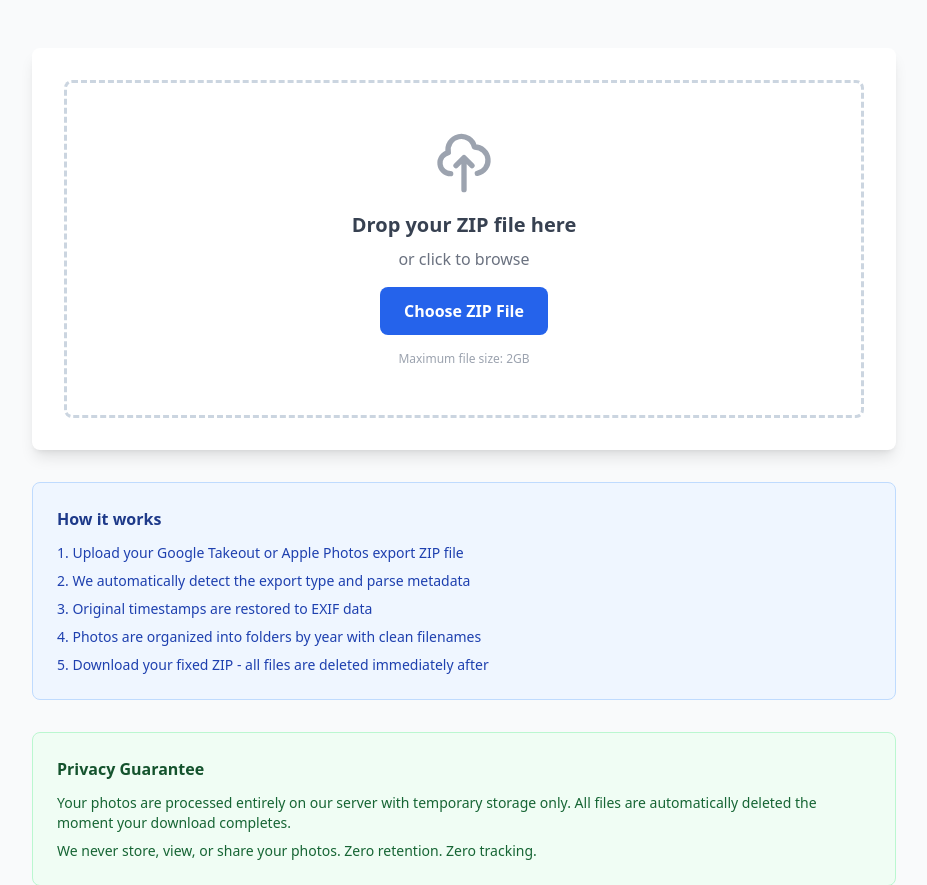
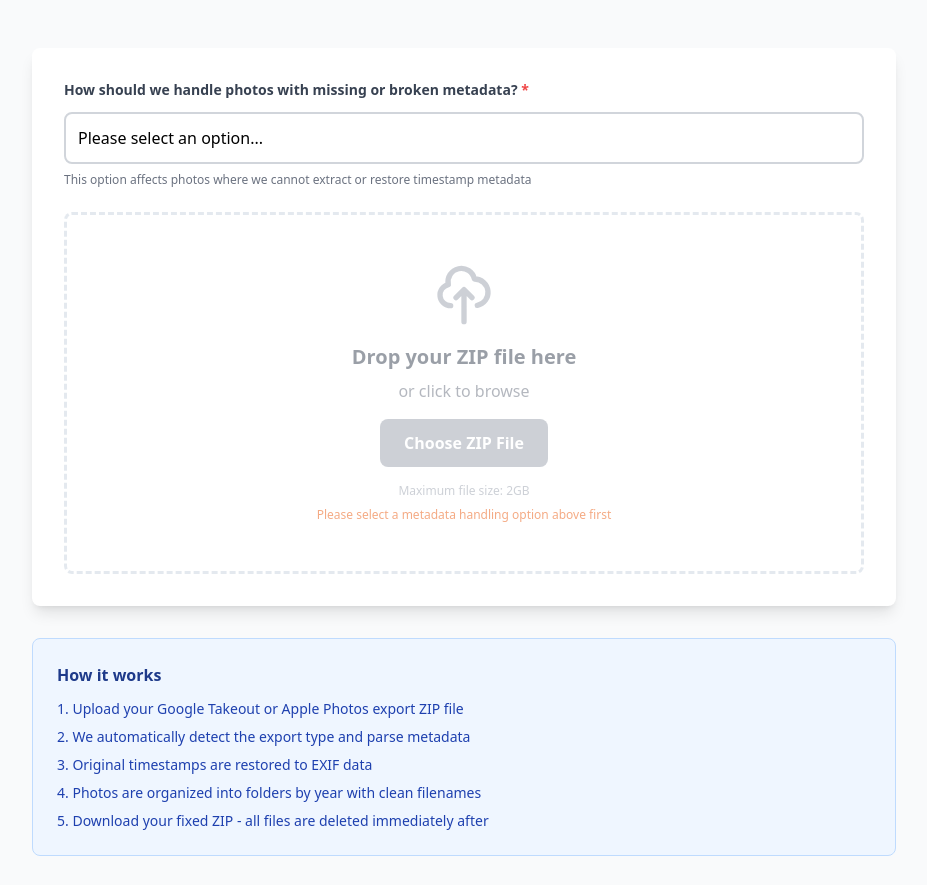
Before and after one commit to photodaterescue/pdr-webapp, a Flask app: page / in a window 1280 px wide. Shown: the part 144-1029 px from the top of the page, without its empty margins (176-1103 px from the left). Run offline with Flask 3, Linux system fonts and the light colour scheme; some libraries are stand-ins or nearby versions.

Commit message:
Add options to handle photos with missing or broken metadata
Introduce a dropdown menu for metadata handling, enable XMP to EXIF copying, implement filename to EXIF fallback, and update the results screen to show detailed file classification counts.

Replit-Commit-Author: Agent
Replit-Commit-Session-Id: 2d56d932-d5b7-4a9b-8546-8961c4ff99d2
Replit-Commit-Checkpoint-Type: intermediate_checkpoint
Replit-Commit-Event-Id: b63a00dc-0232-4d93-8e29-78cad9dcbbf2
Replit-Commit-Screenshot-Url: https://storage.googleapis.com/screenshot-production-us-central1/ea2aa571-6d32-4f19-8570-b8403f952da2/2d56d932-d5b7-4a9b-8546-8961c4ff99d2/xMt8Bls

```diff
--- a/templates/index.html
+++ b/templates/index.html
@@ -28,17 +28,36 @@
         </header>
 
         <div id="upload-section" class="bg-white rounded-lg shadow-lg p-8 mb-8">
-            <div class="drop-zone p-12 rounded-lg text-center cursor-pointer" id="dropZone">
+            <div class="mb-6">
+                <label class="block text-sm font-semibold text-gray-700 mb-3">
+                    How should we handle photos with missing or broken metadata?
+                    <span class="text-red-500">*</span>
+                </label>
+                <div class="relative">
+                    <select id="metadataHandling" class="w-full p-3 border-2 border-gray-300 rounded-lg focus:border-blue-500 focus:outline-none appearance-none bg-white pr-10">
+                        <option value="">Please select an option...</option>
+                        <option value="keep">Keep & rename (recommended) – put into Needs_Review folder, best filename</option>
+                        <option value="skip">Skip from fixed download – exclude from ZIP completely</option>
+                    </select>
+                    <svg id="checkmark" class="hidden absolute right-3 top-1/2 transform -translate-y-1/2 h-6 w-6 text-green-500" fill="none" stroke="currentColor" viewBox="0 0 24 24">
+                        <path stroke-linecap="round" stroke-linejoin="round" stroke-width="3" d="M5 13l4 4L19 7"></path>
+                    </svg>
+                </div>
+                <p class="text-xs text-gray-500 mt-2">This option affects photos where we cannot extract or restore timestamp metadata</p>
+            </div>
+
+            <div class="drop-zone p-12 rounded-lg text-center cursor-pointer opacity-50" id="dropZone">
                 <svg class="mx-auto h-16 w-16 text-gray-400 mb-4" fill="none" stroke="currentColor" viewBox="0 0 24 24">
                     <path stroke-linecap="round" stroke-linejoin="round" stroke-width="2" d="M7 16a4 4 0 01-.88-7.903A5 5 0 1115.9 6L16 6a5 5 0 011 9.9M15 13l-3-3m0 0l-3 3m3-3v12"></path>
                 </svg>
                 <h3 class="text-xl font-semibold text-gray-700 mb-2">Drop your ZIP file here</h3>
                 <p class="text-gray-500 mb-4">or click to browse</p>
-                <input type="file" id="fileInput" accept=".zip" class="hidden">
-                <button id="browseBtn" class="bg-blue-600 hover:bg-blue-700 text-white font-semibold py-3 px-6 rounded-lg transition duration-200">
+                <input type="file" id="fileInput" accept=".zip" class="hidden" disabled>
+                <button id="browseBtn" class="bg-gray-400 cursor-not-allowed text-white font-semibold py-3 px-6 rounded-lg transition duration-200" disabled>
                     Choose ZIP File
                 </button>
                 <p class="text-xs text-gray-400 mt-4">Maximum file size: 2GB</p>
+                <p class="text-xs text-orange-600 mt-2 font-medium">Please select a metadata handling option above first</p>
             </div>
 
             <div id="fileInfo" class="hidden mt-6 p-4 bg-blue-50 rounded-lg">
@@ -107,13 +126,21 @@
                         <span class="text-gray-600">Total Photos:</span>
                         <span id="totalFiles" class="font-semibold text-gray-900"></span>
                     </div>
-                    <div class="flex justify-between">
-                        <span class="text-gray-600">Successfully Fixed:</span>
+                    <div class="flex justify-between border-t pt-2 mt-2">
+                        <span class="text-gray-600">Fixed with full metadata:</span>
                         <span id="fixedFiles" class="font-semibold text-green-600"></span>
                     </div>
                     <div class="flex justify-between">
-                        <span class="text-gray-600">Errors:</span>
-                        <span id="errorFiles" class="font-semibold text-red-600"></span>
+                        <span class="text-gray-600">Fixed from filename:</span>
+                        <span id="restoredFiles" class="font-semibold text-blue-600"></span>
+                    </div>
+                    <div class="flex justify-between">
+                        <span class="text-gray-600">Renamed only (no metadata):</span>
+                        <span id="renamedFiles" class="font-semibold text-yellow-600"></span>
+                    </div>
+                    <div class="flex justify-between">
+                        <span class="text-gray-600">Skipped (no metadata):</span>
+                        <span id="skippedFiles" class="font-semibold text-gray-600"></span>
                     </div>
                 </div>
             </div>
@@ -172,16 +199,43 @@
         const errorSection = document.getElementById('error-section');
         const resetBtn = document.getElementById('resetBtn');
         const errorResetBtn = document.getElementById('errorResetBtn');
+        const metadataHandling = document.getElementById('metadataHandling');
+        const checkmark = document.getElementById('checkmark');
 
         let selectedFile = null;
         let downloadBlob = null;
+        let metadataOption = '';
+
+        metadataHandling.addEventListener('change', (e) => {
+            metadataOption = e.target.value;
+            if (metadataOption) {
+                checkmark.classList.remove('hidden');
+                dropZone.classList.remove('opacity-50');
+                dropZone.classList.add('cursor-pointer');
+                browseBtn.disabled = false;
+                browseBtn.classList.remove('bg-gray-400', 'cursor-not-allowed');
+                browseBtn.classList.add('bg-blue-600', 'hover:bg-blue-700');
+                fileInput.disabled = false;
+                dropZone.querySelector('.text-orange-600').classList.add('hidden');
+            } else {
+                checkmark.classList.add('hidden');
+            }
+        });
 
         browseBtn.addEventListener('click', (e) => {
             e.stopPropagation();
+            if (!metadataOption) {
+                alert('Please select how to handle photos with missing metadata first');
+                return;
+            }
             fileInput.click();
         });
 
         dropZone.addEventListener('click', () => {
+            if (!metadataOption) {
+                alert('Please select how to handle photos with missing metadata first');
+                return;
+            }
             fileInput.click();
         });
 
@@ -242,6 +296,7 @@
 
             const formData = new FormData();
             formData.append('file', selectedFile);
+            formData.append('metadata_handling', metadataOption);
 
             try {
                 updateProgress(10, 'Uploading...');
@@ -282,10 +337,12 @@
                             const exportType = xhr.getResponseHeader('X-Export-Type');
                             const totalFiles = xhr.getResponseHeader('X-Total-Files');
                             const fixedFiles = xhr.getResponseHeader('X-Fixed-Files');
-                            const errors = xhr.getResponseHeader('X-Errors');
+                            const restoredFiles = xhr.getResponseHeader('X-Restored-Files');
+                            const renamedFiles = xhr.getResponseHeader('X-Renamed-Files');
+                            const skippedFiles = xhr.getResponseHeader('X-Skipped-Files');
 
                             downloadBlob = xhr.response;
-                            showSummary(exportType, totalFiles, fixedFiles, errors);
+                            showSummary(exportType, totalFiles, fixedFiles, restoredFiles, renamedFiles, skippedFiles);
                         }, 2000);
                     } else {
                         const error = JSON.parse(xhr.responseText);
@@ -320,7 +377,7 @@
             }
         }
 
-        function showSummary(exportType, totalFiles, fixedFiles, errors) {
+        function showSummary(exportType, totalFiles, fixedFiles, restoredFiles, renamedFiles, skippedFiles) {
             processingSection.classList.add('hidden');
             summarySection.classList.remove('hidden');
 
@@ -328,7 +385,9 @@
                 exportType === 'google_takeout' ? 'Google Takeout' : 'Apple Photos';
             document.getElementById('totalFiles').textContent = totalFiles;
             document.getElementById('fixedFiles').textContent = fixedFiles;
-            document.getElementById('errorFiles').textContent = errors;
+            document.getElementById('restoredFiles').textContent = restoredFiles;
+            document.getElementById('renamedFiles').textContent = renamedFiles;
+            document.getElementById('skippedFiles').textContent = skippedFiles;
         }
 
         function showError(message) {
```
Also changed, not shown: 1 other file.
